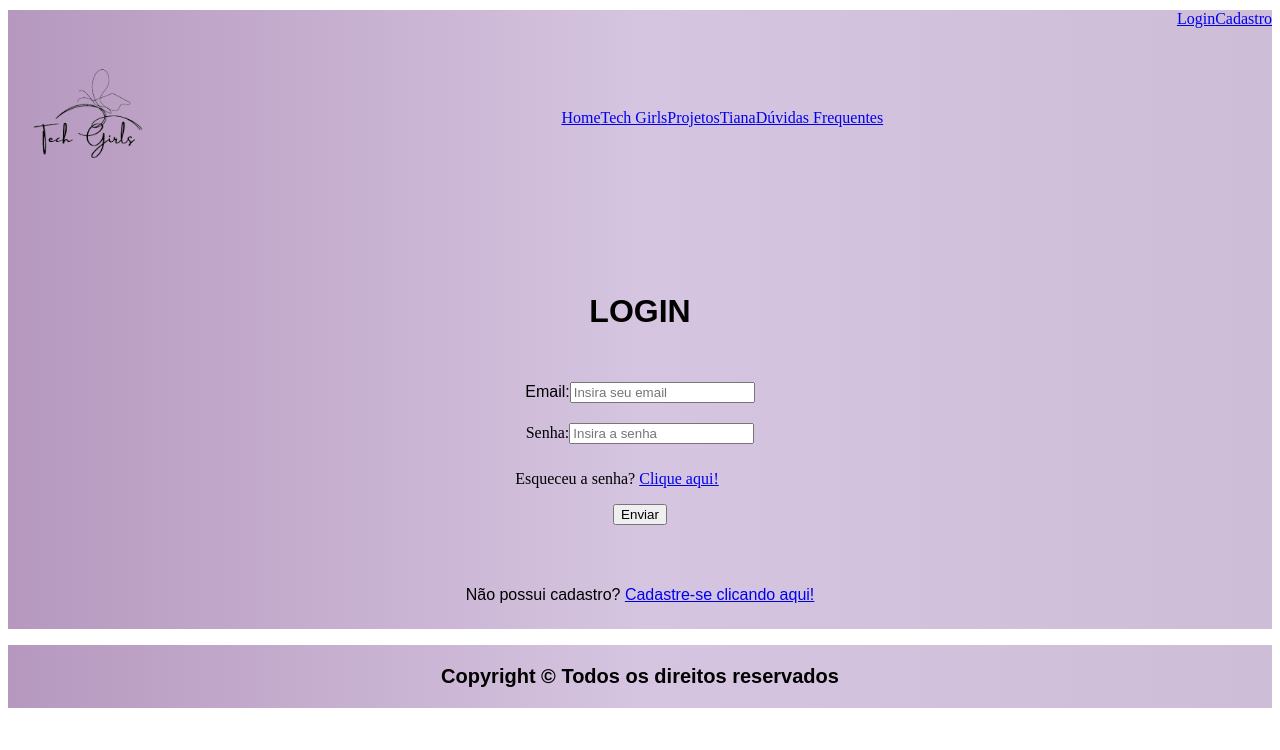
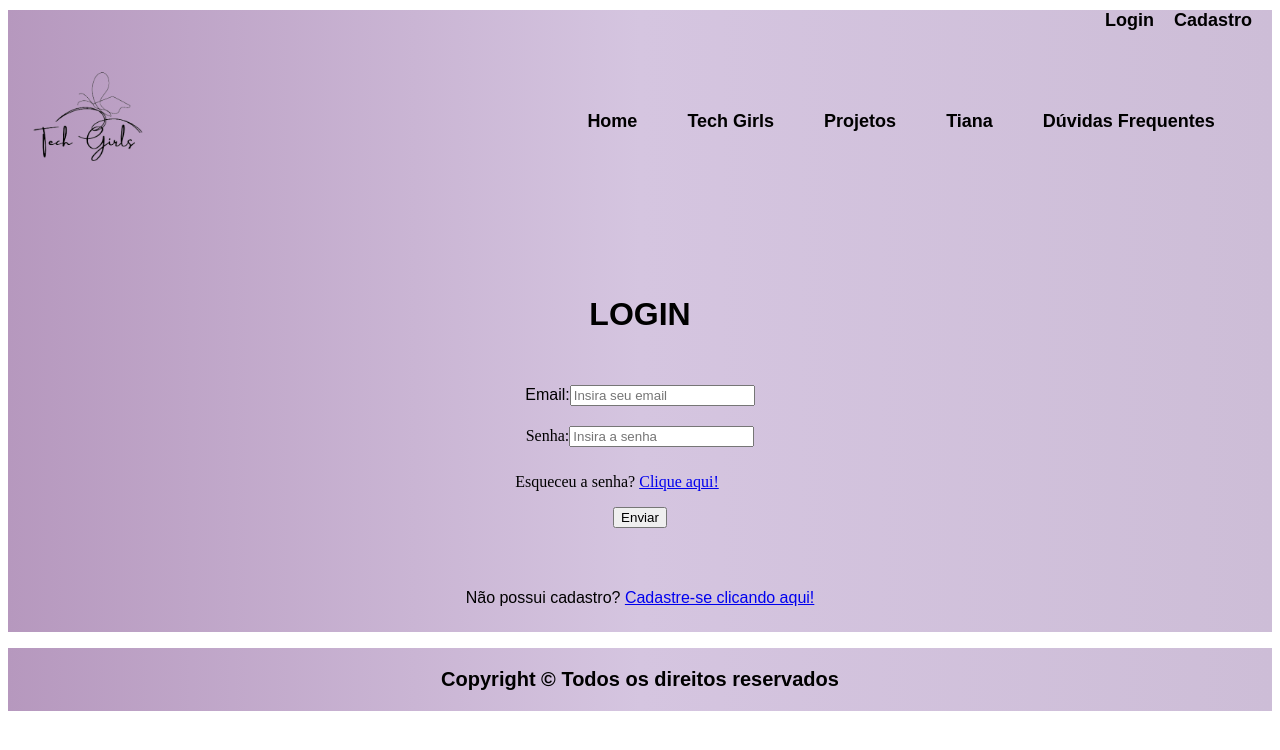
Before and after one commit to FIAP-Tech-Girls/Challenge-WEB, a React (Vite) app: page /Login in a window 1280 px wide. Shown: the top 750 px of the page. Built offline with nearby package versions, Linux system fonts and the light colour scheme.

Commit message:
atualizaçoes scss

```diff
--- a/src/App.scss
+++ b/src/App.scss
@@ -55,7 +55,7 @@
     }
     .conteudo-home-imagem{
         .titulo-home {
-            font-family: 'Love Ya Like A Sister', sans-serif;
+            font-family: $titulo;
             text-align: center;
             font-size: 35px;
             margin-top: 40px;
@@ -66,7 +66,7 @@
     }
 
     .titulo-home-texto{
-        font-family: 'Love Ya Like A Sister', sans-serif;
+        font-family: $titulo;
         text-align: center;
         font-size: 35px;
         margin-top: 40px;
@@ -94,7 +94,7 @@
         .titulo-reconhecimentos{
             padding: 30px;
             text-align: center;
-            font-family: 'Love Ya Like A Sister', sans-serif;
+            font-family: $titulo;
             font-size: 35px;
             margin-top: 50px;
         }
@@ -172,7 +172,7 @@
 
         .TituloLogin{
             text-align: center;
-            font-family: 'Inika', sans-serif;
+            font-family: $legenda;
             padding: 20px;
         }
 
@@ -279,7 +279,7 @@
         }
 
         ::placeholder{
-            color: black;
+            color: $texto-padrao;
             text-align: center;
         }
 
@@ -289,7 +289,7 @@
         text-align: center;
         padding: 20px;
         font-size: 20px;
-        font-family: 'Inika', sans-serif;
+        font-family: $legenda;
         margin-bottom: 20px;
     }
 
@@ -300,7 +300,7 @@
 
         .TituloLogin{
             text-align: center;
-            font-family: 'Inika', sans-serif;
+            font-family: $legenda;
             padding: 20px;
         }
 
@@ -319,7 +319,7 @@
     }
 
     .legenda-formulario{
-        font-family: 'Inika', sans-serif;
+        font-family: $legenda;
         text-align: center;
         padding: 25px;
     }
@@ -328,6 +328,17 @@
         display: flex;
         justify-content: flex-end;
         margin-top: 10px;
+
+            #Item-NavL{
+                font-family: $legenda;
+                color: $texto-padrao;
+                font-weight: 400;
+                font-size: 18px;
+                padding-right: 20px;
+                font-weight: bold;
+                text-decoration: none;
+            }
+
     }
 
     .NavBar{
@@ -348,12 +359,29 @@
         .NavBar-item{
             justify-content: flex-end;
             margin-left: 300px;
+
+            #Item-Nav{
+                font-family: $titulo;
+                color: $texto-padrao;
+                font-weight: 400;
+                font-size: 18px;
+                padding: 24px;
+                font-weight: bold;
+                text-decoration: none;
+                margin-left: 2px;
+            }
+
+            #Item-Nav:hover {
+                color: #391BA6;
+            }
+
+
         }
     }
 
     .conteudo-projetos{
         .titulo-projetos{
-            font-family: 'Love Ya Like A Sister', sans-serif;
+            font-family: $titulo;
             text-align: center;
             font-size: 35px;
             margin-top: 25px;
@@ -383,7 +411,7 @@
             h2{
                 position: absolute;
                 color: white;
-                font-family: 'Inika', sans-serif;
+                font-family: $legenda;
                 right: 0;
                 text-align: center;
 
@@ -398,7 +426,7 @@
 
             .titulo-projetos-SFOME{
                 display: block;
-                font-family: 'Love Ya Like A Sister', sans-serif;
+                font-family: $titulo;
                 font-size: 40px;
                 text-align: center;
                 margin-top: 50px;
@@ -416,7 +444,7 @@
 
         }
         .frase-SFOME{
-            font-family: 'Love Ya Like A Sister', sans-serif;
+            font-family: $titulo;
             text-align: center;
             font-size: 30px;
             padding: 50px;
@@ -425,7 +453,7 @@
 
     .conteudo-techgirls{
         .titulo-tech{
-            font-family: 'Love Ya Like A Sister', sans-serif;
+            font-family: $titulo;
             text-align: center;
             font-size: 35px;
         }
@@ -470,7 +498,7 @@
         h2{
             position: absolute;
             color: white;
-            font-family: 'Inika', sans-serif;
+            font-family: $legenda;
             right: 0;
             text-align: center;
 
@@ -479,7 +507,7 @@
 
     .conteudo-tiana{
         .titulo-tiana{
-            font-family: 'Love Ya Like A Sister', sans-serif;
+            font-family: $titulo;
             text-align: center;
             font-size: 35px;
             margin-top: 25px;
@@ -504,7 +532,7 @@
             .texto-tiana-diferencial{
                 padding: 40px;
                 text-align: center;
-                font-family: 'Inika', sans-serif;
+                font-family: $legenda;
                 font-size: 30px;
             }
             .grid-container{
@@ -531,14 +559,14 @@
             }
 
             .grid-container figcaption{
-                color:black;
+                color:$texto-padrao;
             }
         }
         .conteudo-tiana-solucao{
             .texto-tiana-solucao{
                 padding: 30px;
                 text-align: center;
-                font-family: 'Love Ya Like A Sister', sans-serif;
+                font-family: $titulo;
                 font-size: 30px;
                 margin-top: 50px;
             }
@@ -547,11 +575,11 @@
                 padding: 20px;
 
                 h2{
-                    font-family: 'Love Ya Like A Sister' , sans-serif;
+                    font-family: $titulo;
                 }
 
                 p{
-                    font-family: 'Inika', sans-serif;
+                    font-family: $legenda;
                     margin-top: 20px;
                 }
             }
--- a/src/_variavel.scss
+++ b/src/_variavel.scss
@@ -1,4 +1,4 @@
-$titulol:'Love Ya Like A Sister', sans-serif;
+$titulo:'Love Ya Like A Sister', sans-serif;
 $legenda: 'Inika', sans-serif;
 $cor-fundo: rgb(71, 4, 71);
 $texto-padrao: black;
```
